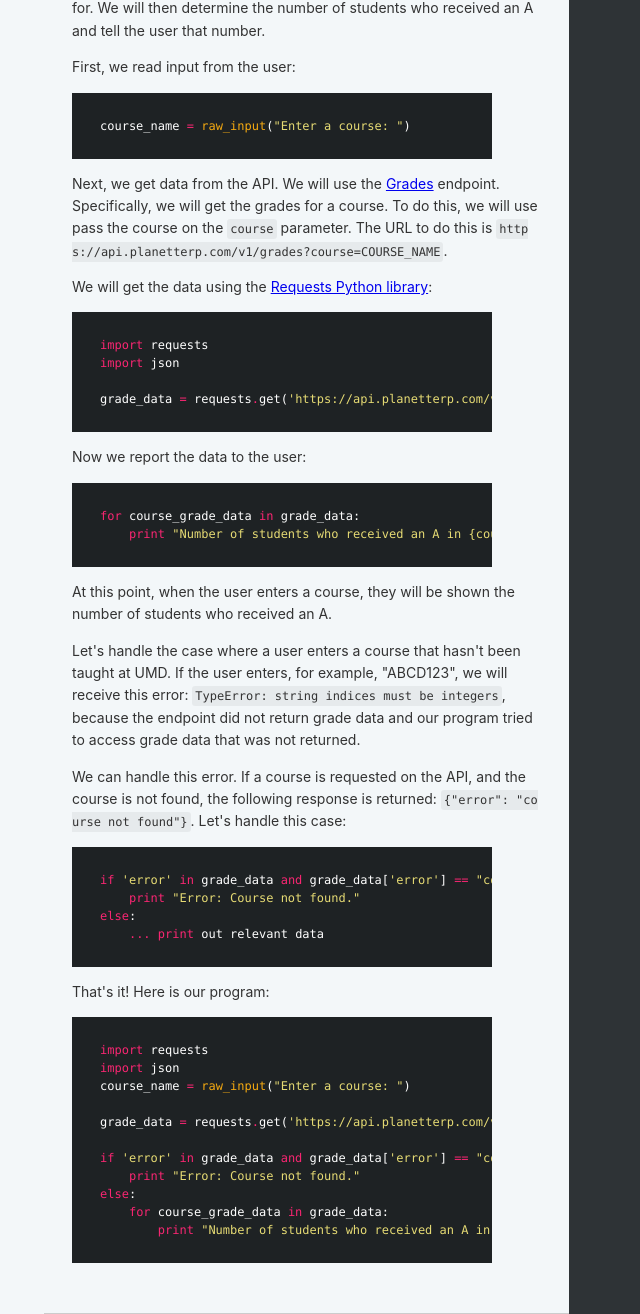
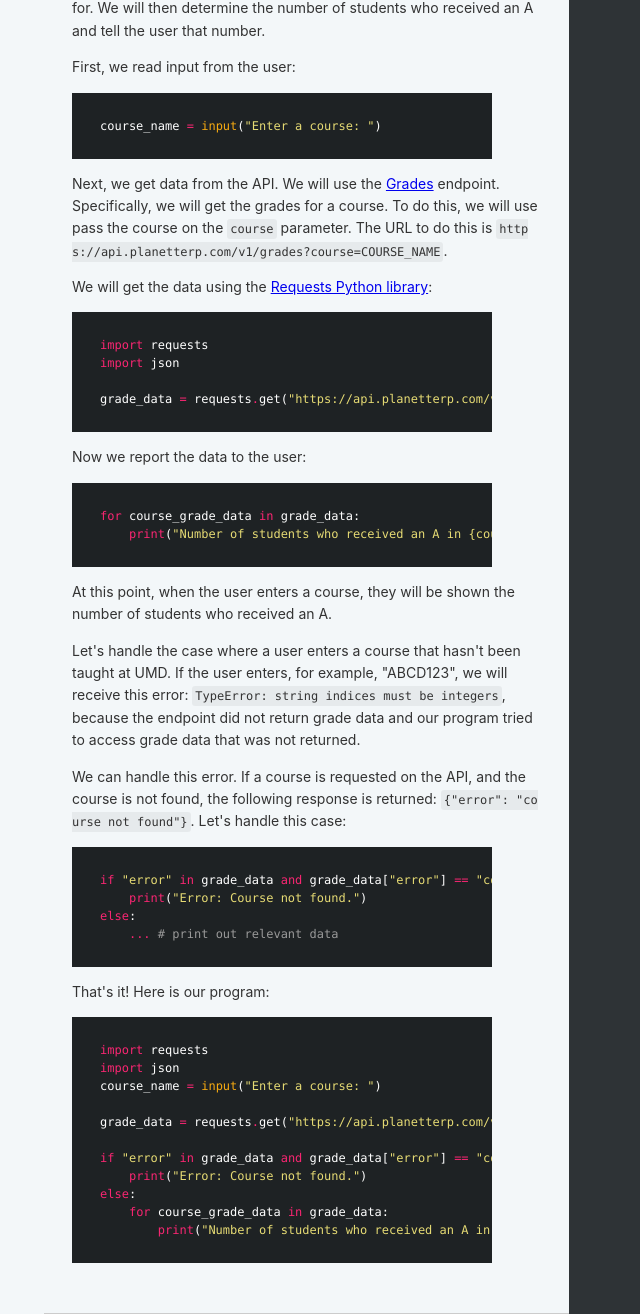
Before and after one commit to planetterp/PlanetTerp-API, a Python web app: template templates/index.html in a window 1280 px wide. Shown: the part 1051-2365 px from the top of the page, without its empty margins (186-826 px from the left). Run offline with Jinja, Linux system fonts and the light colour scheme; the template is opened without the code that fills it, so the values that code supplies are empty; some web fonts are replaced.

Commit message:
update example docs to python 3

```diff
--- a/templates/index.html
+++ b/templates/index.html
@@ -306,7 +306,7 @@
 <p>First, we read input from the user:</p>
 
 <div class="center-column"></div>
-<pre class="highlight python tab-python"><code><span class="n">course_name</span> <span class="o">=</span> <span class="nb">raw_input</span><span class="p">(</span><span class="s">"Enter a course: "</span><span class="p">)</span>
+<pre class="highlight python tab-python"><code><span class="n">course_name</span> <span class="o">=</span> <span class="nb">input</span><span class="p">(</span><span class="s">"Enter a course: "</span><span class="p">)</span>
 </code></pre>
 <p>Next, we get data from the API. We will use the <a href="#planetterp-api-grades">Grades</a> endpoint. Specifically, we will get the grades for a course. To do this, we will use pass the course on the <code>course</code> parameter. The URL to do this is <code>https://api.planetterp.com/v1/grades?course=COURSE_NAME</code>.</p>
 
@@ -316,13 +316,13 @@
 <pre class="highlight python tab-python"><code><span class="kn">import</span> <span class="nn">requests</span>
 <span class="kn">import</span> <span class="nn">json</span>
 
-<span class="n">grade_data</span> <span class="o">=</span> <span class="n">requests</span><span class="o">.</span><span class="n">get</span><span class="p">(</span><span class="s">'https://api.planetterp.com/v1/grades?course='</span> <span class="o">+</span> <span class="n">course_name</span><span class="p">)</span><span class="o">.</span><span class="n">json</span><span class="p">()</span>
+<span class="n">grade_data</span> <span class="o">=</span> <span class="n">requests</span><span class="o">.</span><span class="n">get</span><span class="p">(</span><span class="s">"https://api.planetterp.com/v1/grades?course="</span> <span class="o">+</span> <span class="n">course_name</span><span class="p">)</span><span class="o">.</span><span class="n">json</span><span class="p">()</span>
 </code></pre>
 <p>Now we report the data to the user:</p>
 
 <div class="center-column"></div>
 <pre class="highlight python tab-python"><code><span class="k">for</span> <span class="n">course_grade_data</span> <span class="ow">in</span> <span class="n">grade_data</span><span class="p">:</span>
-    <span class="k">print</span> <span class="s">"Number of students who received an A in {course} section {section} for semester {semester}: {num_a}"</span><span class="o">.</span><span class="n">format</span><span class="p">(</span><span class="n">course</span> <span class="o">=</span> <span class="n">course_grade_data</span><span class="p">[</span><span class="s">'course'</span><span class="p">],</span> <span class="n">section</span> <span class="o">=</span> <span class="n">course_grade_data</span><span class="p">[</span><span class="s">'section'</span><span class="p">],</span> <span class="n">semester</span> <span class="o">=</span> <span class="n">course_grade_data</span><span class="p">[</span><span class="s">'semester'</span><span class="p">],</span> <span class="n">num_a</span> <span class="o">=</span> <span class="n">course_grade_data</span><span class="p">[</span><span class="s">'A'</span><span class="p">]</span>
+    <span class="k">print</span><span class="p">(</span><span class="s">"Number of students who received an A in {course} section {section} for semester {semester}: {num_a}"</span><span class="o">.</span><span class="n">format</span><span class="p">(</span><span class="n">course</span> <span class="o">=</span> <span class="n">course_grade_data</span><span class="p">[</span><span class="s">"course"</span><span class="p">],</span> <span class="n">section</span> <span class="o">=</span> <span class="n">course_grade_data</span><span class="p">[</span><span class="s">"section"</span><span class="p">],</span> <span class="n">semester</span> <span class="o">=</span> <span class="n">course_grade_data</span><span class="p">[</span><span class="s">"semester"</span><span class="p">],</span> <span class="n">num_a</span> <span class="o">=</span> <span class="n">course_grade_data</span><span class="p">[</span><span class="s">"A"</span><span class="p">]</span><span class="p">)</span>
 </code></pre>
 <p>At this point, when the user enters a course, they will be shown the number of students who received an A.</p>
 
@@ -331,25 +331,25 @@
 <p>We can handle this error. If a course is requested on the API, and the course is not found, the following response is returned: <code>{&quot;error&quot;: &quot;course not found&quot;}</code>. Let&#39;s handle this case:</p>
 
 <div class="center-column"></div>
-<pre class="highlight python tab-python"><code><span class="k">if</span> <span class="s">'error'</span> <span class="ow">in</span> <span class="n">grade_data</span> <span class="ow">and</span> <span class="n">grade_data</span><span class="p">[</span><span class="s">'error'</span><span class="p">]</span> <span class="o">==</span> <span class="s">"course not found"</span><span class="p">:</span>
-    <span class="k">print</span> <span class="s">"Error: Course not found."</span>
+<pre class="highlight python tab-python"><code><span class="k">if</span> <span class="s">"error"</span> <span class="ow">in</span> <span class="n">grade_data</span> <span class="ow">and</span> <span class="n">grade_data</span><span class="p">[</span><span class="s">"error"</span><span class="p">]</span> <span class="o">==</span> <span class="s">"course not found"</span><span class="p">:</span>
+    <span class="k">print</span><span class="p">(</span><span class="s">"Error: Course not found."</span><span class="p">)</span>
 <span class="k">else</span><span class="p">:</span>
-    <span class="o">...</span> <span class="k">print</span> <span class="n">out</span> <span class="n">relevant</span> <span class="n">data</span>
+    <span class="o">...</span> <span class="gh"># print out relevant data</span>
 </code></pre>
 <p>That&#39;s it! Here is our program:</p>
 
 <div class="center-column"></div>
 <pre class="highlight python tab-python"><code><span class="kn">import</span> <span class="nn">requests</span>
 <span class="kn">import</span> <span class="nn">json</span>
-<span class="n">course_name</span> <span class="o">=</span> <span class="nb">raw_input</span><span class="p">(</span><span class="s">"Enter a course: "</span><span class="p">)</span>
+<span class="n">course_name</span> <span class="o">=</span> <span class="nb">input</span><span class="p">(</span><span class="s">"Enter a course: "</span><span class="p">)</span>
 
-<span class="n">grade_data</span> <span class="o">=</span> <span class="n">requests</span><span class="o">.</span><span class="n">get</span><span class="p">(</span><span class="s">'https://api.planetterp.com/v1/grades?course='</span> <span class="o">+</span> <span class="n">course_name</span><span class="p">)</span><span class="o">.</span><span class="n">json</span><span class="p">()</span>
+<span class="n">grade_data</span> <span class="o">=</span> <span class="n">requests</span><span class="o">.</span><span class="n">get</span><span class="p">(</span><span class="s">"https://api.planetterp.com/v1/grades?course="</span> <span class="o">+</span> <span class="n">course_name</span><span class="p">)</span><span class="o">.</span><span class="n">json</span><span class="p">()</span>
 
-<span class="k">if</span> <span class="s">'error'</span> <span class="ow">in</span> <span class="n">grade_data</span> <span class="ow">and</span> <span class="n">grade_data</span><span class="p">[</span><span class="s">'error'</span><span class="p">]</span> <span class="o">==</span> <span class="s">"course not found"</span><span class="p">:</span>
-    <span class="k">print</span> <span class="s">"Error: Course not found."</span>
+<span class="k">if</span> <span class="s">"error"</span> <span class="ow">in</span> <span class="n">grade_data</span> <span class="ow">and</span> <span class="n">grade_data</span><span class="p">[</span><span class="s">"error"</span><span class="p">]</span> <span class="o">==</span> <span class="s">"course not found"</span><span class="p">:</span>
+    <span class="k">print</span><span class="p">(</span><span class="s">"Error: Course not found."</span><span class="p">)</span>
 <span class="k">else</span><span class="p">:</span>
     <span class="k">for</span> <span class="n">course_grade_data</span> <span class="ow">in</span> <span class="n">grade_data</span><span class="p">:</span>
-        <span class="k">print</span> <span class="s">"Number of students who received an A in {course} section {section} for semester {semester}: {num_a}"</span><span class="o">.</span><span class="n">format</span><span class="p">(</span><span class="n">course</span> <span class="o">=</span> <span class="n">course_grade_data</span><span class="p">[</span><span class="s">'course'</span><span class="p">],</span> <span class="n">section</span> <span class="o">=</span> <span class="n">course_grade_data</span><span class="p">[</span><span class="s">'section'</span><span class="p">],</span> <span class="n">semester</span> <span class="o">=</span> <span class="n">course_grade_data</span><span class="p">[</span><span class="s">'semester'</span><span class="p">],</span> <span class="n">num_a</span> <span class="o">=</span> <span class="n">course_grade_data</span><span class="p">[</span><span class="s">'A'</span><span class="p">])</span>
+        <span class="k">print</span><span class="p">(</span><span class="s">"Number of students who received an A in {course} section {section} for semester {semester}: {num_a}"</span><span class="o">.</span><span class="n">format</span><span class="p">(</span><span class="n">course</span> <span class="o">=</span> <span class="n">course_grade_data</span><span class="p">[</span><span class="s">"course"</span><span class="p">],</span> <span class="n">section</span> <span class="o">=</span> <span class="n">course_grade_data</span><span class="p">[</span><span class="s">"section"</span><span class="p">],</span> <span class="n">semester</span> <span class="o">=</span> <span class="n">course_grade_data</span><span class="p">[</span><span class="s">"semester"</span><span class="p">],</span> <span class="n">num_a</span> <span class="o">=</span> <span class="n">course_grade_data</span><span class="p">[</span><span class="s">"A"</span><span class="p">])</span><span class="p">)</span>
 </code></pre>
 <h1 id="planetterp-api-courses">Courses</h1>
 <h2 id='get-a-course'>Get a course</h2><pre class="highlight shell tab-shell"><code><span class="c"># You can also use wget</span>
```
